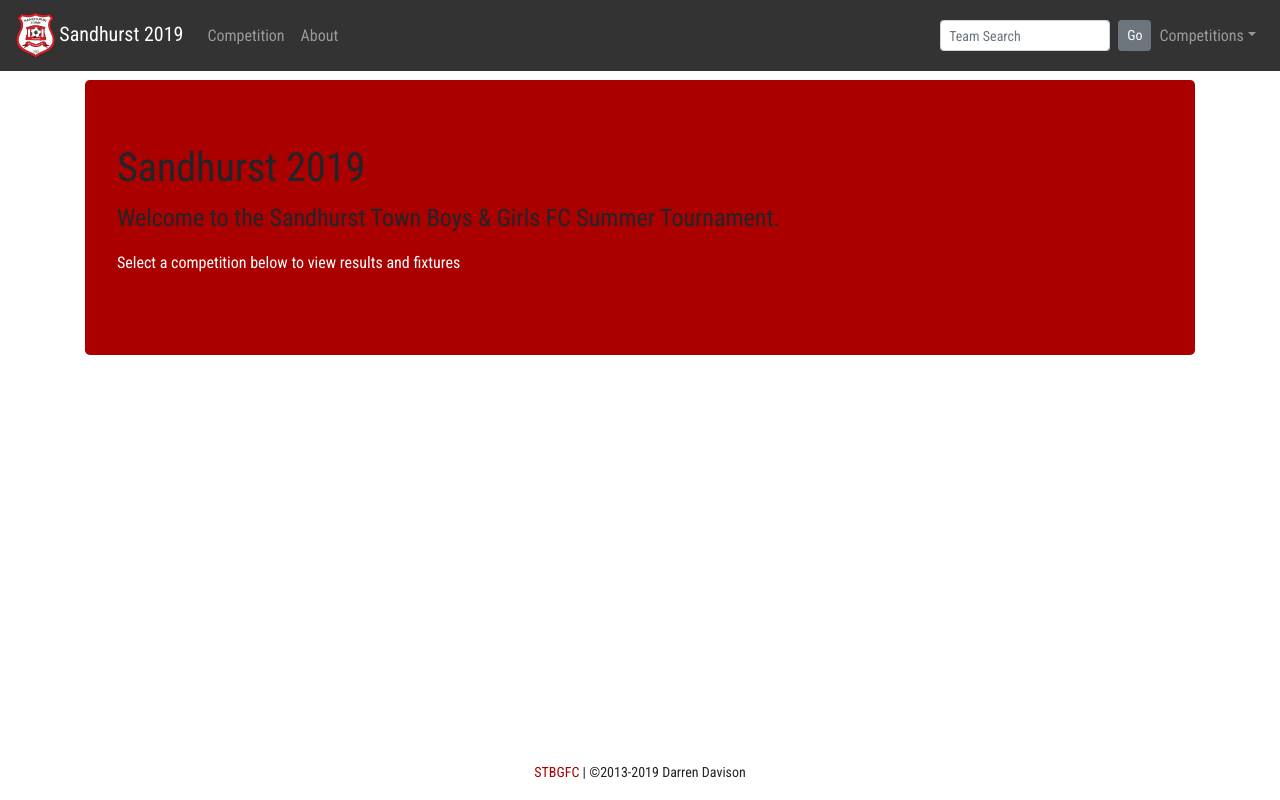
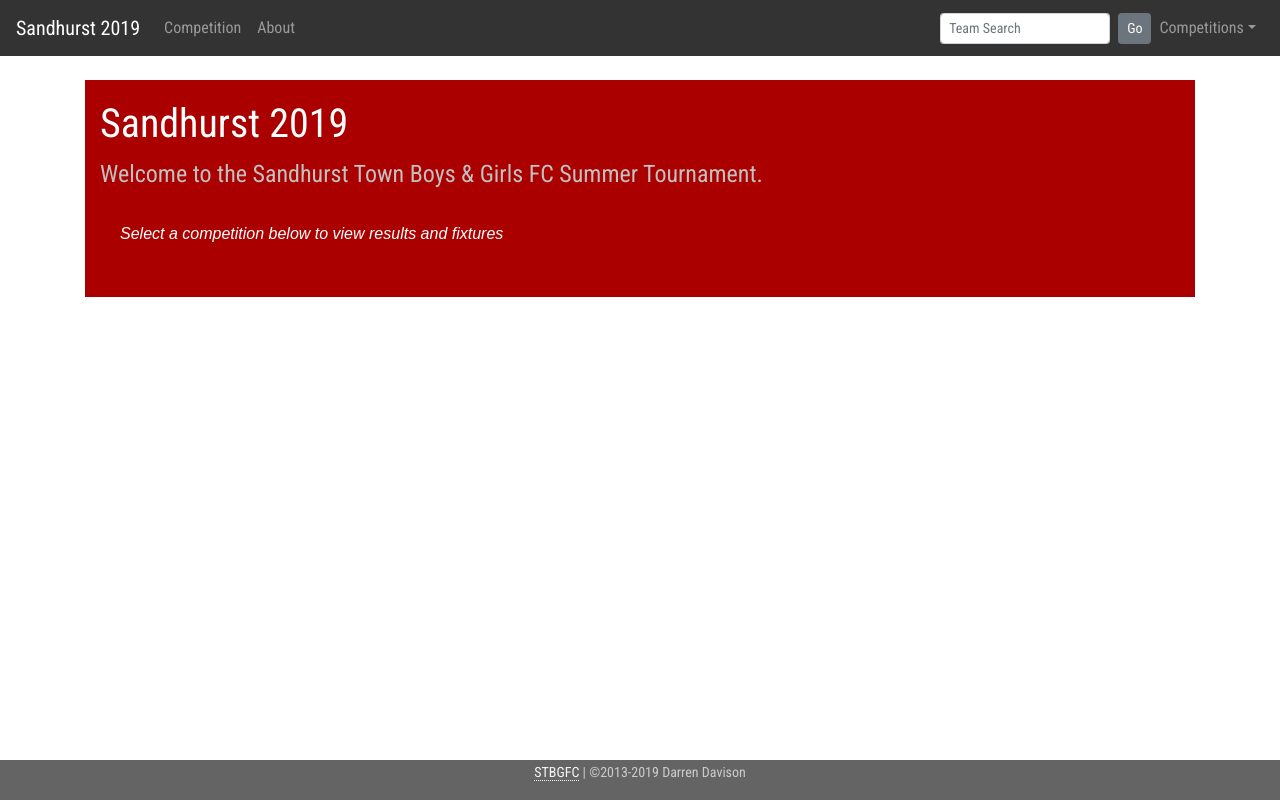
Before and after one commit to STBGFC/tournament-app, a Vue app: page / in a window 1280 px wide. Built offline with nearby package versions, Linux system fonts and the light colour scheme.

Commit message:
CSS restructuring

```diff
--- a/src/assets/_vars.scss
+++ b/src/assets/_vars.scss
@@ -25,3 +25,5 @@ $panel-bg-colour: rgba(255,255,255,0.9);
 
 // team highlight fg colour
 $team-highlight-fg-colour: blue;
+
+$footer-height: 40px;
--- a/src/assets/branding.scss
+++ b/src/assets/branding.scss
@@ -11,19 +11,15 @@
 @import "@/assets/_vars.scss";
 
 body {
-  background: url(./bg4b.jpg) no-repeat fixed;
+  background: url(./bg.jpg) no-repeat fixed;
   -webkit-background-size: cover;
   -moz-background-size: cover;
   -o-background-size: cover;
   background-size: cover;
 }
 
-blockquote {
-    font-family: Arial, sans-serif;
-    font-weight: normal;
-    font-style: italic;
-    border-left: 5px solid $emphasis-colour;
-    padding: 15px;
+a.navbar-brand {
+  background: url(./badge-icon.png) no-repeat fixed right;
 }
 
 #selected-competition > h4 {
@@ -33,18 +29,11 @@ blockquote {
 .panel-default > .panel-heading {
   background-color: rgba(239,239,239,0.9);
 }
-
 .container .jumbotron {
   background-image: url("./badge-icon.png");
   background-position: top right;
   background-repeat: no-repeat;
   background-color: transparent;
-    color: $primary-bg-colour;
-    border-radius: 0;
-    padding: 20px 15px;
-}
-.jumbotron p {
-    color: silver;
 }
 
 @media screen and (min-width: 768px) {
@@ -58,18 +47,4 @@ blockquote {
   box-shadow: inset 0 1px 1px rgba(0,0,0,.075), 0 0 8px rgba(170, 0, 0, .6);
 }
 
-#competitions {
-    margin-bottom: 5px;
-}
-
-#footer {
-    color: #ccc;
-    background-color: rgba(48,48,48,0.75);
-}
-#footer a {
-    color: $contrast-fg-colour;
-    border-bottom: 1px dotted $contrast-fg-colour;
-    text-decoration: none;
-}
-
 /* */
--- a/src/components/App.vue
+++ b/src/components/App.vue
@@ -6,7 +6,7 @@
         <b-navbar-toggle target="nav_collapse"></b-navbar-toggle>
 
         <b-navbar-brand to="/">
-          <img src="../assets/badge-icon.png"/> {{tournament.name}}
+          {{tournament.name}}
         </b-navbar-brand>
 
         <b-collapse is-nav id="nav_collapse">
@@ -92,11 +92,19 @@ a:focus {
   min-height: 100%;
   height: auto !important;
   margin: 0 auto -40px;
-  padding: 0 0 40px;
+  padding: 0 0 $footer-height;
 }
 #footer {
-  height: 40px;
+  height: $footer-height;
+  color: #ccc;
+  background-color: rgba(48,48,48,0.75);
+  a {
+    color: $contrast-fg-colour;
+    border-bottom: 1px dotted $contrast-fg-colour;
+    text-decoration: none;
+  }
 }
+
 .dropdown-menu>li>a:hover,
 .dropdown-menu>li>a:focus {
     background-color: $emphasis-colour;
--- a/src/views/Home.vue
+++ b/src/views/Home.vue
@@ -42,15 +42,40 @@ export default {
 <style lang="scss" scoped>
 @import "@/assets/_vars.scss";
 
-.jumbotron {
+.container .jumbotron {
   background-color: $emphasis-colour;
+  color: $primary-bg-colour;
+  border-radius: 0;
+  padding: 20px 15px;
   p {
+    color: silver;
     margin-bottom: 15px;
     font-size: 1.5rem;
     font-weight: 200;
   }
 }
+
 blockquote > footer {
   color: $primary-bg-colour;
+  font-family: Arial, sans-serif;
+  font-weight: normal;
+  font-style: italic;
+  border-left: 5px solid $emphasis-colour;
+  padding: 15px;
+}
+
+@media screen and (max-width: 767px) {
+  .jumbotron {
+    background-size: 60px auto;
+  }
+}
+
+@media screen and (min-width: 768px) {
+  .jumbotron {
+    background-size: 85px auto;
+  }
+  div#selected-competition>h4 {
+    color: #333;
+  }
 }
 </style>
```
Also changed, not shown: src/assets/bg.jpg (renamed from src/assets/bg4b.jpg). Lines whose indentation alone changed are shown as unchanged.
